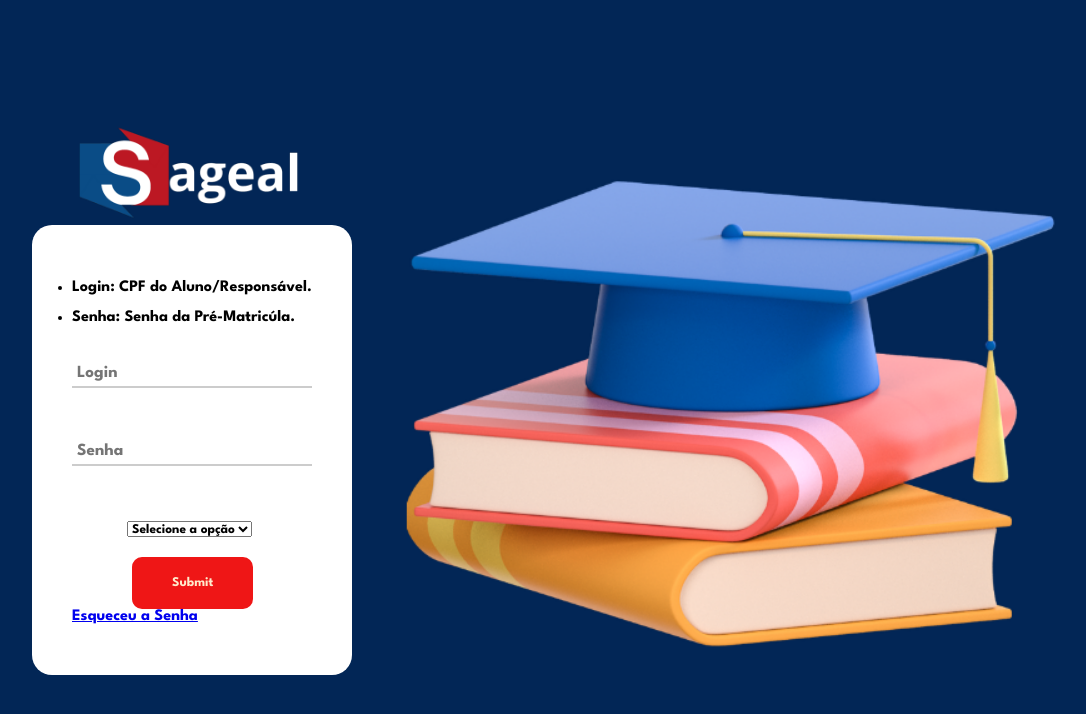
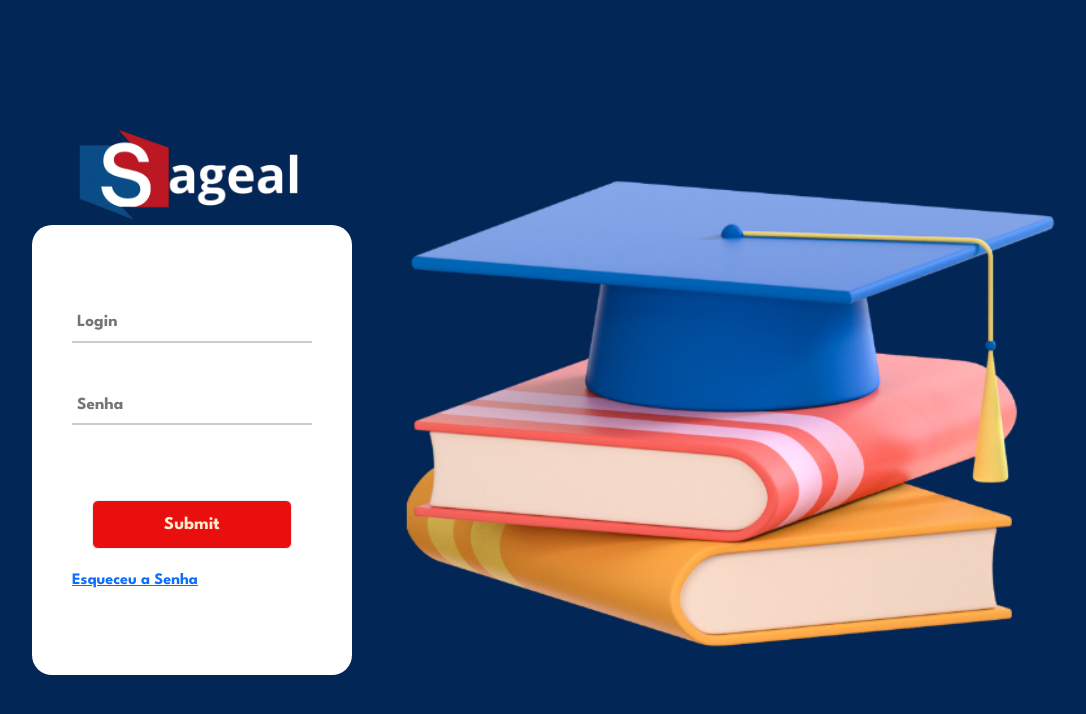
Before and after one commit to willzinhop/sageal-moderno, a PHP site: page /sageal-moderno/login.php in a window 1280 px wide. Shown: the top 714 px of the page, without its empty margins (122-1208 px from the left). Run offline with PHP 8.4, Linux system fonts and the light colour scheme.

Commit message:
Login finalizado

```diff
--- a/app/views/login.php
+++ b/app/views/login.php
@@ -5,7 +5,10 @@
     <meta http-equiv="X-UA-Compatible" content="IE=edge">
     <meta name="viewport" content="width=device-width, initial-scale=1.0">
     <link rel="stylesheet" href="../../public/style/lllogin.css">
+    <link href="https://cdn.jsdelivr.net/npm/bootstrap@5.0.2/dist/css/bootstrap.min.css" rel="stylesheet" integrity="sha384-EVSTQN3/azprG1Anm3QDgpJLIm9Nao0Yz1ztcQTwFspd3yD65VohhpuuCOmLASjC" crossorigin="anonymous">
+    <script src="https://cdn.jsdelivr.net/npm/bootstrap@5.0.2/dist/js/bootstrap.bundle.min.js" integrity="sha384-MrcW6ZMFYlzcLA8Nl+NtUVF0sA7MsXsP1UyJoMp4YLEuNSfAP+JcXn/tWtIaxVXM" crossorigin="anonymous"></script>
     <title>Sageal</title>
+
 </head>
 <body>
   <div class="logo">
@@ -13,47 +16,25 @@
 
    </div>
     <form action="" method="post">
+     <?php
+     $erros = array();
 
 
-             <!--colocar logo do sageal img-->
-            <br>
-            <ul><li>Login: CPF do Aluno/Responsável.</li>
-              <br>
-            <li>Senha: Senha da Pré-Matricúla.</li> <!--colocar emoji de seta-->
-            </ul>
-
-              <div class="input-single">
-
-                <input type="text" placeholder="Login" name="cpf" class="input" autocomplete="off" maxlength="14">
+     if(!empty($erros)){
 
 
+       ?>
+
+        <?php
+
+          foreach($erros as $erro){
+            echo("<li> $erro");
+          }
+        ?>
     </div>
-
-              <div class="senha-de-acesso">
-                <input type="password" placeholder="Senha" name="senha" class="input" >
-
-              </div>
-              <div class="usuario">
-                <select name="Willames" id="Willames">
-                    <option value="Selecione a opção">Selecione a opção </option>
-                    <option value="Direção">Direção</option>
-                    <option value="Estudante">Estudante</option>
-                    <option value="Seduc">Seduc</option>
-                </select>
-            </div>
-              <input type="submit" id="btn" name = "enviar" >
-
-              <div class="esqueceu-a-senha">
-                <a href="redefinicao.php">Esqueceu a Senha</a>
-              </div>
-
-    </form>
+    <?php } ?>
 
 
-
-</body>
-
-</html>
 
     <?php
     require_once("../../database/connect.php");
@@ -76,12 +57,46 @@ require_once("../../database/connect.php");
 
           }
           else{
-        echo("Login Inválido");
+            echo("<div class='alert alert-danger' role='alert'> <li>Login Inválido!</div>");
           }
         }
         else{
-      echo("CPF inválido");
+          echo("<div class='alert alert-danger' role='alert'> <li>Cpf inválido!</div>");
         }
         }
 
     ?>
+
+
+    <div class="input-single">
+
+                <input type="text" placeholder="Login" name="cpf" class="input" autocomplete="off" maxlength="14">
+
+                </div>
+
+                <div class="senha-de-acesso">
+
+                <input type="password" placeholder="Senha" name="senha" class="input" >
+
+                </div>
+
+                <div class = "vtnc">
+                <input type="submit" id="btn" name = "enviar" >
+                </div>
+
+                <div class="esqueceu-a-senha" class = "Es">
+
+                  <a href="redefinicao.php">Esqueceu a Senha</a>
+
+                </div>
+
+
+
+
+
+</body>
+
+</form>
+
+
+</html>
--- a/database/create/usuarios.php
+++ b/database/create/usuarios.php
@@ -6,7 +6,8 @@ $sql = "CREATE TABLE aluno (
     cpf VARCHAR (11),
     senha VARCHAR (30),
     email VARCHAR (50),
-    token VARCHAR (244)
+    token VARCHAR (244),
+    id_dados INT(10)
 
 
 )";
--- a/public/style/lllogin.css
+++ b/public/style/lllogin.css
@@ -6,6 +6,7 @@
     box-sizing: border-box;
     font-family: 'League Spartan', sans-serif;
 }
+
 
 body{
     width: 100%;
@@ -20,7 +21,11 @@ body{
     padding: 80px;
 }
 
+
+
+
 form{
+
     background-color: #fff;
     max-width: 500px;
     height: 450px;
@@ -29,33 +34,51 @@ form{
     margin-left: -60px;
     border-radius: 20px;
 }
+
+
+
 .input-single{
-    position: relative;
+    display: block;
     margin: 40px 0;
     bottom: 5px;
     transition: all 0.2s;
     cursor: text;
 }
 .input{
+    display: block;
     width: 100%;
     border: 0;
     border-bottom: 2px solid #ccc;
     padding: 5px;
     font-size: 17px;
     outline: 0;
-}/*
-.btn{
-    width: 100%;
-    text-align: center;
-    background-color: rgb(173, 40, 40);
-    padding: 15px;
-    border-radius: 10px;
-    color: #fff;
-    text-decoration: none;
+}
 
-}*/
+.Es{
+    display: block;
+}
+
+
+
+
+#btn{ text-align: center;
+        align-items: center;
+        justify-content: center;
+        width: 200px;
+        text-align: center;
+        padding: 10px 20px;
+        margin: 20px;
+        border: 1px solid #eee;
+        border-radius: 6px;
+        background-color: #e90f0f;
+        font-size: 18px;
+}
+
+
+
 
 form input[type=submit]{
+
     padding: 20px 40px;
     border: 0;
     border-radius: 10px;
```
Lines whose indentation alone changed are shown as unchanged.
